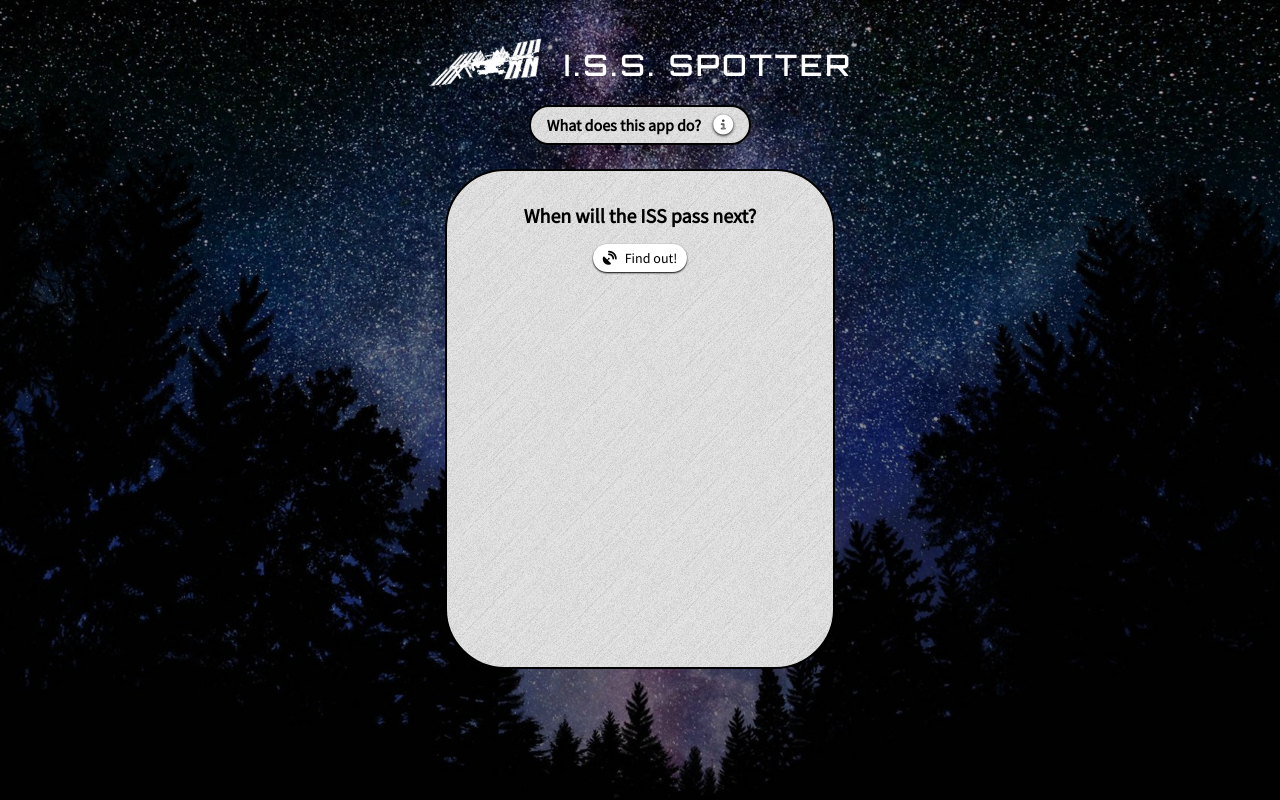
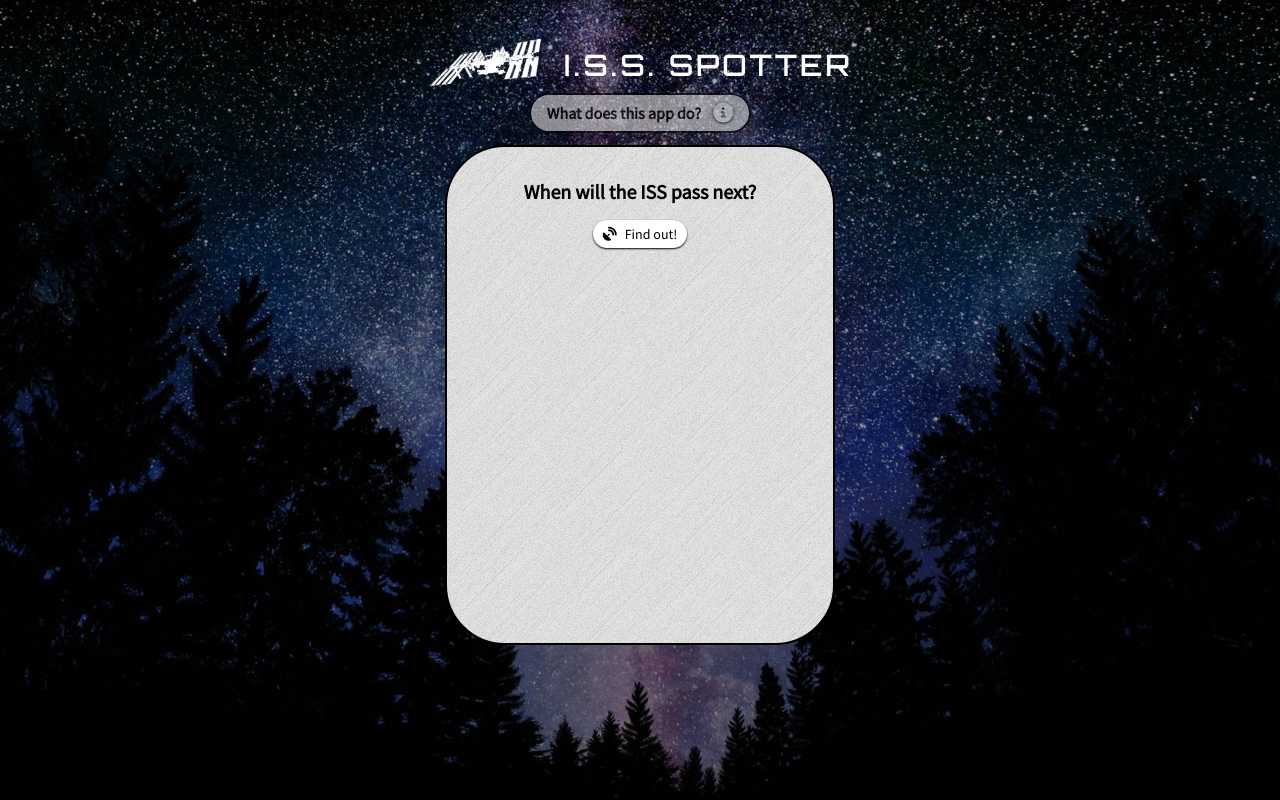
Before and after one commit to davemgj84/iss-spotter, a React (Create React App) app: page / in a window 1280 px wide. Built offline with nearby package versions, Linux system fonts and the light colour scheme; no server answers; a web font is replaced by a local one.

Commit message:
styling for infobox

```diff
--- a/src/styles/Content.scss
+++ b/src/styles/Content.scss
@@ -12,6 +12,7 @@
     align-items: center;
     margin-top: 5rem;
     position: relative;
+    transition: ease-in-out 0.3s;
   }
 }
 
--- a/src/styles/InfoBox.scss
+++ b/src/styles/InfoBox.scss
@@ -6,7 +6,12 @@
   border-radius: 25px;
   border: 2px solid black;
   top: -4rem;
+  transition: ease-in-out 0.3s;
   animation: fadeIn 0.5s;
+  opacity: 0.6;
+  &:hover {
+    opacity: 1;
+  }
   h2 {
     display: flex;
     align-items: center;
--- a/src/styles/responsive/Content-Responsive.scss
+++ b/src/styles/responsive/Content-Responsive.scss
@@ -1,11 +1,17 @@
 @media screen and (max-width: 1440px) {
   .content {
     margin: 2rem;
+    .main {
+      margin-top: 4rem;
+    }
   }
 }
 
 @media screen and (max-width: 1280px) {
   .content {
     padding: 1rem;
+    .main {
+      margin-top: 3.5rem;
+    }
   }
 }
--- a/src/styles/responsive/InfoBox-Responsive.scss
+++ b/src/styles/responsive/InfoBox-Responsive.scss
@@ -1,5 +1,7 @@
 @media screen and (max-width: 1440px) {
   .info {
+    top: -3.5rem;
+
     h2 {
       font-size: 18px;
     }
@@ -11,6 +13,7 @@
 
 @media screen and (max-width: 1280px) {
   .info {
+    top: -3.25rem;
     h2 {
       font-size: 16px;
     }
```
